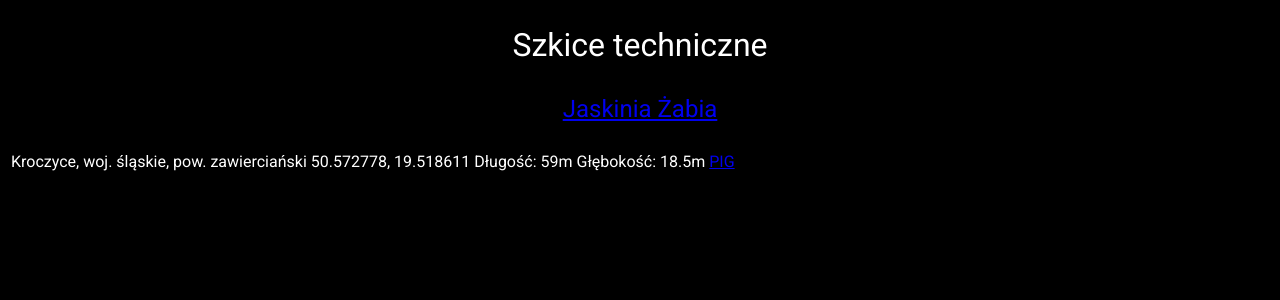
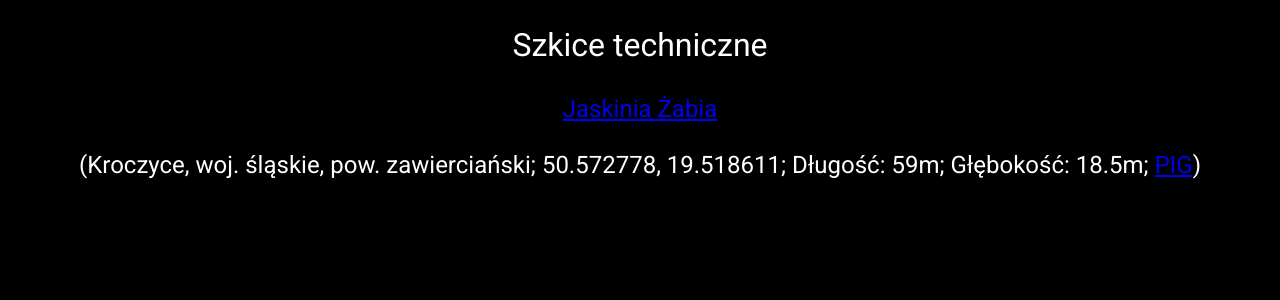
Before and after one commit to dziury/szkice, a Jekyll site: the page built from index.md, in a window 1280 px wide. Shown: the top 300 px of the page. Built offline with Jekyll 4.4.1, drawn with Linux system fonts in a browser that asks for light colours; our own code applies the rules of GitHub Pages for plain Markdown files.

Commit message:
layout modified

```diff
--- a/index.md
+++ b/index.md
@@ -8,4 +8,4 @@
 
 ## [Jaskinia Żabia](https://raw.githubusercontent.com/dziury/szkice/gh-pages/Szkice%20PNG/Jaskinia%20%C5%BBabia%20export.png)
 
-Kroczyce, woj. śląskie, pow. zawierciański | 50.572778, 19.518611 | Długość: 59m | Głębokość: 18.5m | [PIG](http://jaskiniepolski.pgi.gov.pl/Details/Information/3531)
+## (Kroczyce, woj. śląskie, pow. zawierciański; 50.572778, 19.518611; Długość: 59m; Głębokość: 18.5m; [PIG](http://jaskiniepolski.pgi.gov.pl/Details/Information/3531))
```
